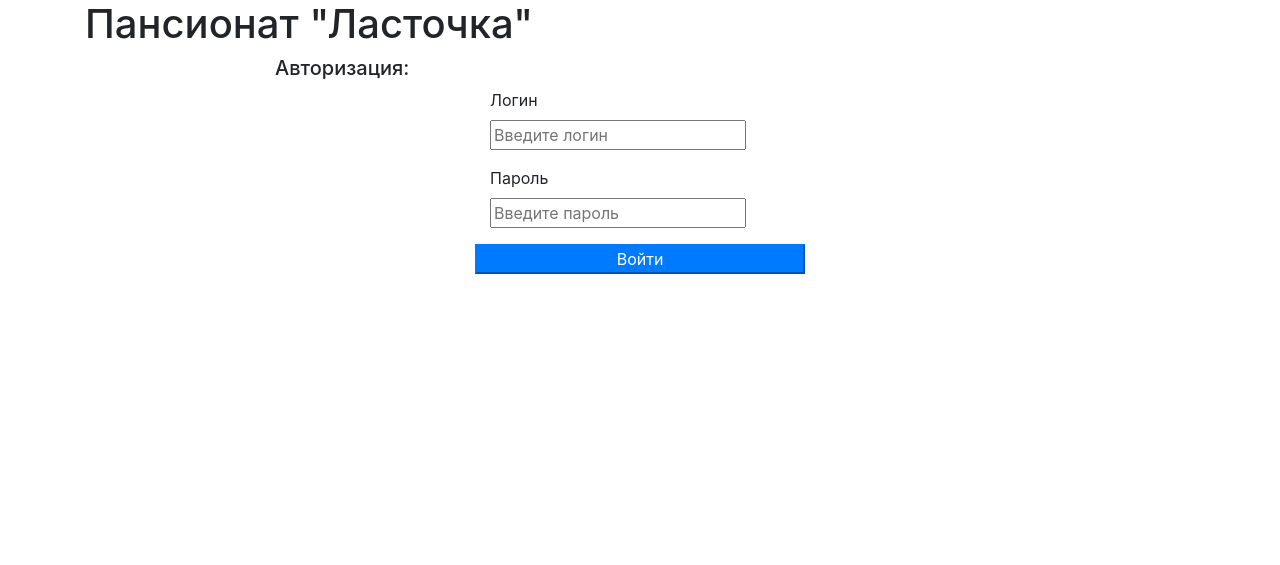
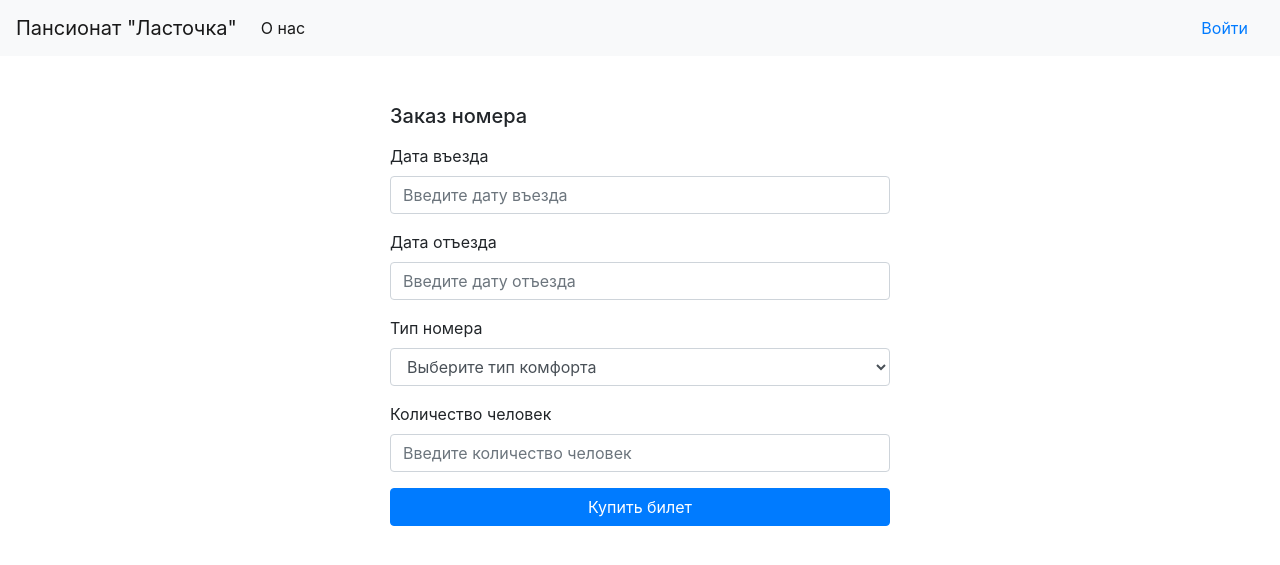
Before and after one commit to N0mi/databaseKurs, a Flask app: page / in a window 1280 px wide. Shown: the top 565 px of the page. Run offline with Flask 2, Linux system fonts and the light colour scheme; some libraries are stand-ins or nearby versions.

Commit message:
template buy tickets

```diff
--- a/flask-website/templates/index.html
+++ b/flask-website/templates/index.html
@@ -2,38 +2,83 @@
 <html>
 <head>
 	<link rel="stylesheet" href="https://stackpath.bootstrapcdn.com/bootstrap/4.3.1/css/bootstrap.min.css" integrity="sha384-ggOyR0iXCbMQv3Xipma34MD+dH/1fQ784/j6cY/iJTQUOhcWr7x9JvoRxT2MZw1T" crossorigin="anonymous">
-	<title>Авторизиция</title>
+	<title>Заказ номера</title>
 </head>
 <body>
+	<nav class="navbar navbar-expand-lg navbar-light bg-light">
+		<a class="navbar-brand" href="#">Пансионат "Ласточка"</a>
+		<button class="navbar-toggler" type="button" data-toggle="collapse" data-target="#navbarText" aria-controls="navbarText" aria-expanded="false" aria-label="Toggle navigation">
+				<span class="navbar-toggler-icon"></span>
+			  </button>
+			  <div class="collapse navbar-collapse" id="navbarText">
+				<ul class="navbar-nav mr-auto">
+				  <li class="nav-item active">
+					<a class="nav-link" href="#">О нас</a>
+				  </li>
+				</ul>
+				<a class="nav-link" href="#">Войти</a>
+			  </div>
+	</nav>
+
 	<div class="container">
-		<h1>Пансионат "Ласточка"</h1>
 		<div class="row">
 			<div class="col-sm-2"></div>
 			<div class="col-sm-7">
-				<h5>Авторизация:</h5>
+
 			</div>
 		</div>
 	</div>
-	<form style="width: 300px; margin:auto">
-		<div class="row">
+
+
+	<form style="width: 500px; margin:auto;" class="pt-5">
+
+		<h5>Заказ номера</h5>
+
+		<div class="row pt-2">
 			<div class="col">
 				<div class="form-group">
-					<label for="loginField">Логин</label>
-					<input type="text" class="form-contol" id="loginField" placeholder="Введите логин">
-				</div>
-			</div>
-		</div>
-		<div class="row">
-			<div class="col">
-				<div class="form-group">
-					<label for="passField">Пароль</label>
-					<input type="password" class="form-contol" id="passField" placeholder="Введите пароль">
+					<label for="dateStartField">Дата въезда</label><br>
+					<input type="password" class="form-control" id="dateStartField" placeholder="Введите дату въезда">
 				</div>
 			</div>
 		</div>
 
 		<div class="row">
-			<button type="submit" class="btn-primary btn-block">Войти</button>
+				<div class="col">
+					<div class="form-group">
+						<label for="dateEndField">Дата отъезда</label><br>
+						<input type="password" class="form-control" id="dateEndField" placeholder="Введите дату отъезда">
+					</div>
+				</div>
+		</div>
+
+		<div class="row">
+				<div class="col">
+					<div class="form-group">
+						<label for="typeRoomField">Тип номера</label><br>
+						<select class="form-control" id="typeRoomField" placeholder="Выберите тип номера">
+								<option>Выберите тип комфорта</option>
+								<option>Люкс</option>
+								<option>Полулюкс</option>
+								<option>Бюджет</option>
+						</select>
+					</div>
+				</div>
+			</div>
+
+		<div class="row">
+				<div class="col">
+					<div class="form-group">
+						<label for="dateEndField">Количество человек</label><br>
+						<input type="password" class="form-control" id="dateEndField" placeholder="Введите количество человек">
+					</div>
+				</div>
+		</div>
+
+		<div class="row">
+			<div class="col">
+				<button type="submit" class="btn btn-block btn-primary">Купить билет</button>
+			</div>
 		</div>
 	</form>
 
```
Also changed, not shown: flask-website/templates/login.html (added, +44 -0 lines).
